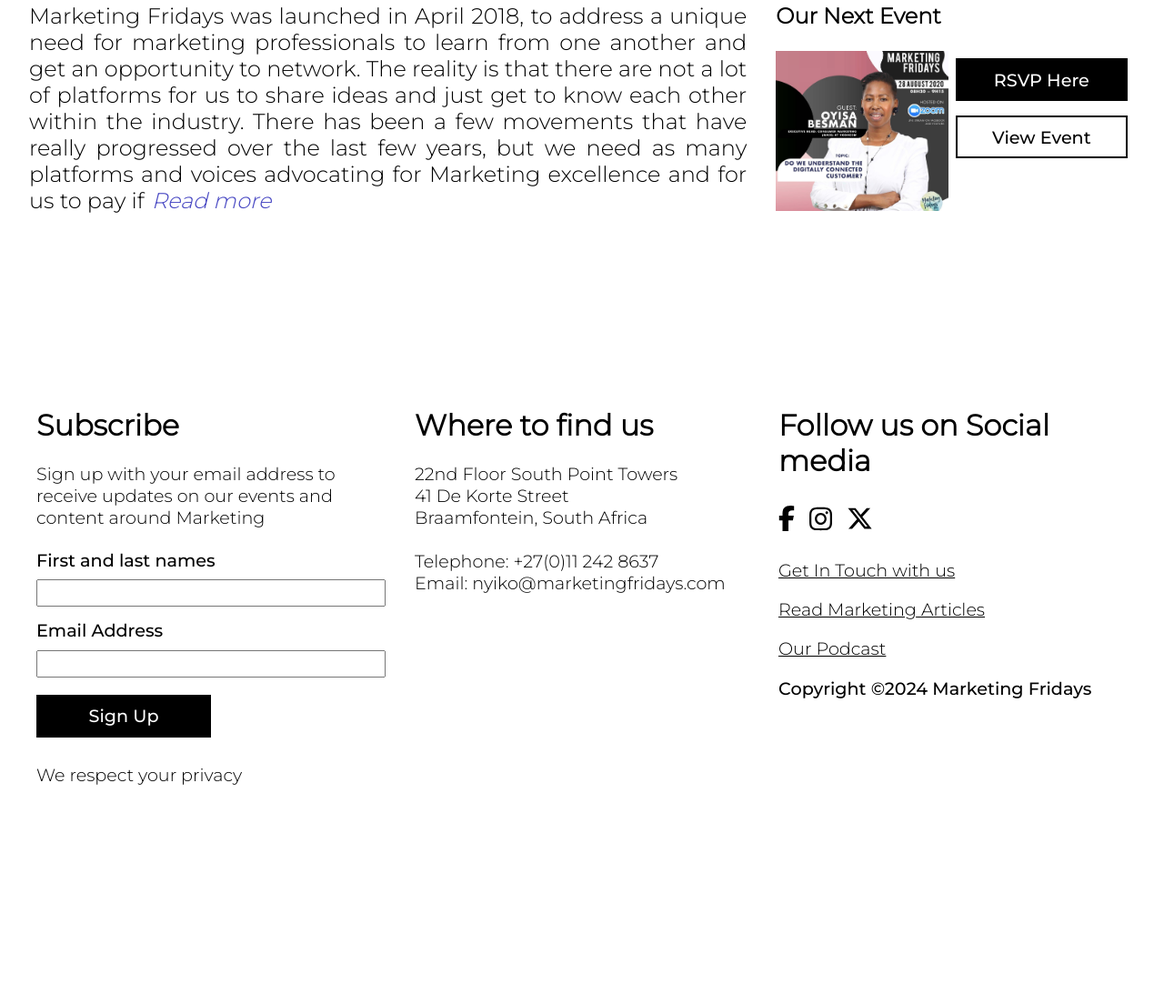
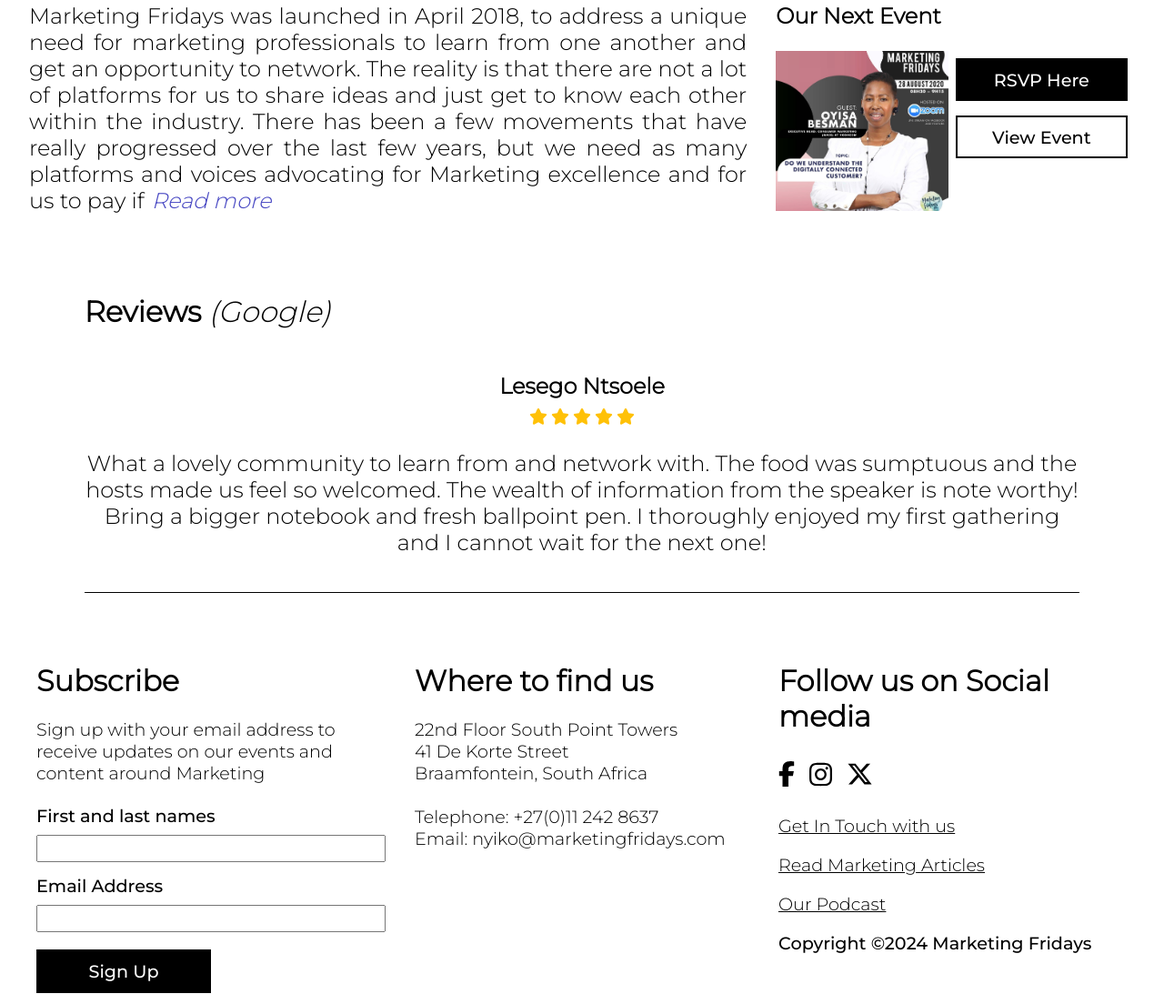
Before and after one commit to josephmalete1997/MarketingFridays, a website: page index.html in a window 1280 px wide. Shown: the part 732-1836 px from the top of the page at 91% size. Before the commit the page ends 1631 px from the top, so only its background shows below. Drawn offline with Linux system fonts and the light colour scheme.

Commit message:
added google reviews

```diff
--- a/css/font.css
+++ b/css/font.css
@@ -9,15 +9,20 @@
 @font-face {
   font-family: "Montserrat-light";
   font-style: normal;
-  src: local("Montserrat-ExtraLight"),
-    url(../Montserrat/static/Montserrat-Light.ttf) format("truetype");
+  src: local("Montserrat-Light"), url(../Montserrat/static/Montserrat-Light.ttf) format("truetype");
 }
 
 @font-face {
   font-family: "Montserrat-normal";
   font-style: normal;
-  src: local("Montserrat-ExtraLight"),
+  src: local("Montserrat-Medium"),
     url(../Montserrat/static/Montserrat-Medium.ttf) format("truetype");
+}
+
+@font-face {
+  font-family: "Montserrat-bold";
+  font-style: normal;
+  src: local("Montserrat-Bold"), url(../Montserrat/static/Montserrat-Bold.ttf) format("truetype");
 }
 
 * {
--- a/css/footer.css
+++ b/css/footer.css
@@ -3,7 +3,7 @@ footer {
   margin-left: 2.5%;
   display: flex;
   height: 20em;
-  padding-top: 10em;
+  padding-top: 3em;
   padding-bottom: 10em;
 }
 
--- /dev/null
+++ b/css/google_reviews.css
@@ -0,0 +1,34 @@
+.google-reviews h1 {
+  margin-left: 5%;
+}
+
+.reviews {
+  display: flex;
+  scroll-behavior: smooth;
+  overflow-x: hidden;
+  width: 90%;
+  margin-left: 5%;
+  border-bottom: 0.1em solid;
+  padding: 1em 0em;
+}
+
+.review {
+  flex: 0 0 auto;
+  width: 100%;
+  border-radius: 8px;
+  text-align: center;
+}
+
+.review-text h2 {
+  margin: 0;
+  font-size: 1.5em;
+}
+
+.review-text p {
+  font-size: 1.5em;
+}
+
+.rating {
+  font-weight: bold;
+  margin-top: 10px;
+}
--- a/css/style.css
+++ b/css/style.css
@@ -45,8 +45,8 @@ header .nav a.active {
 
 header .icons {
   display: flex;
-  margin: 4rem;
-  margin-left: 10rem;
+  margin: 1rem;
+  margin-left: 5rem;
 }
 
 header .icons a {
--- a/index.html
+++ b/index.html
@@ -9,6 +9,7 @@
     <link rel="stylesheet" href="css/events.css" />
     <link rel="stylesheet" href="css/footer.css" />
     <link rel="stylesheet" href="css/scroll_style.css" />
+    <link rel="stylesheet" href="css/google_reviews.css" />
     <link rel="stylesheet" href="./Montserrat/static/Montserrat-ExtraLight.ttf" />
     <link rel="shortcut icon" href="images/logo.png" />
     <!-- <link href="https://fonts.googleapis.com/css?family=Montserrat" rel="stylesheet" /> -->
@@ -51,6 +52,10 @@
           understanding on Marketing.
         </p>
         <div class="next-event"></div>
+      </div>
+      <div class="google-reviews">
+        <h1><b>Reviews</b> <i>(Google)</i></h1>
+        <div class="reviews"></div>
       </div>
     </main>
     <footer>
@@ -103,5 +108,6 @@
       getCurrentYear();
     </script>
     <script src="js/main.js"></script>
+    <script src="js/google_reviews.js"></script>
   </body>
 </html>
--- /dev/null
+++ b/js/google_reviews.js
@@ -0,0 +1,76 @@
+const reviewPanel = document.querySelector(".reviews");
+
+const reviewsArray = [
+  {
+    name: `Lesego Ntsoele`,
+    review: `What a lovely community to learn from and network with. The food was sumptuous and the hosts made us feel so welcomed. The wealth of information from the speaker is note worthy! Bring a bigger notebook and fresh ballpoint pen. I thoroughly enjoyed my first gathering and I cannot wait for the next one!`,
+    rating: 5,
+    image: ``,
+  },
+  {
+    name: `Anele Ndlovu`,
+    review: `I attended my first “Marketing Fridays” in December 2023 and I loved everything about it. The small group setting allowed for intimate discussions and for everyone to get to know each other. Being there reminded me of my love for marketing! If you’re a marketer or aspiring marketer, Marketing Fridays is the place to be.`,
+    rating: 5,
+    image: ``,
+  },
+  {
+    name: `Paulin Tchoualak Lenteu`,
+    review: `Very convivial and intimate. The guest was a great presenter with vast experience. I can't wait for the organisation to morph into training and workshops or even bootcamps for longer times.`,
+    rating: 5,
+    image: ``,
+  },
+  {
+    name: `Setha Nala`,
+    review: `The best network sessions for marketers in town! Excellent in everything!`,
+    rating: 5,
+    image: ``,
+  },
+];
+
+const star = `
+<svg xmlns="http://www.w3.org/2000/svg" fill="#ffc107" viewBox="0 0 576 512" width="20"><!--! Font Awesome Free 6.5.1 by @fontawesome - https://fontawesome.com License - https://fontawesome.com/license/free (Icons: CC BY 4.0, Fonts: SIL OFL 1.1, Code: MIT License) Copyright 2023 Fonticons, Inc. --><path d="M316.9 18C311.6 7 300.4 0 288.1 0s-23.4 7-28.8 18L195 150.3 51.4 171.5c-12 1.8-22 10.2-25.7 21.7s-.7 24.2 7.9 32.7L137.8 329 113.2 474.7c-2 12 3 24.2 12.9 31.3s23 8 33.8 2.3l128.3-68.5 128.3 68.5c10.8 5.7 23.9 4.9 33.8-2.3s14.9-19.3 12.9-31.3L438.5 329 542.7 225.9c8.6-8.5 11.7-21.2 7.9-32.7s-13.7-19.9-25.7-21.7L381.2 150.3 316.9 18z"/></svg>`;
+
+function getReviews() {
+  for (let i = 0; i < reviewsArray.length; i++) {
+    const review = document.createElement("div");
+    review.className = "review";
+    review.innerHTML = `
+      <div class="review-image"></div>
+      <div class="review-text">
+        <h2>${reviewsArray[i].name}</h2> <div class="rating">
+          ${star.repeat(reviewsArray[i].rating)}
+        </div>
+        <p>${reviewsArray[i].review}</p>
+      </div>
+    `;
+    reviewPanel.append(review);
+  }
+}
+
+getReviews();
+
+const scrollAmount = reviewPanel.clientWidth;
+const scrollInterval = 25000;
+
+function autoScroll() {
+  const reviewsContainer = document.querySelector(".reviews");
+  let scrollPosition = 0;
+
+  const scrollStep = () => {
+    scrollPosition += scrollAmount;
+    const maxScrollLeft = reviewsContainer.scrollWidth - reviewsContainer.clientWidth;
+
+    if (scrollPosition > maxScrollLeft) {
+      scrollPosition = 0;
+    }
+
+    reviewsContainer.scrollTo({
+      left: scrollPosition,
+      behavior: "smooth",
+    });
+  };
+
+  setInterval(scrollStep, scrollInterval);
+}
+
+autoScroll();
```
Also changed, not shown: About/index.html (+1 -1 lines), About/about.css (renamed from css/about.css).
